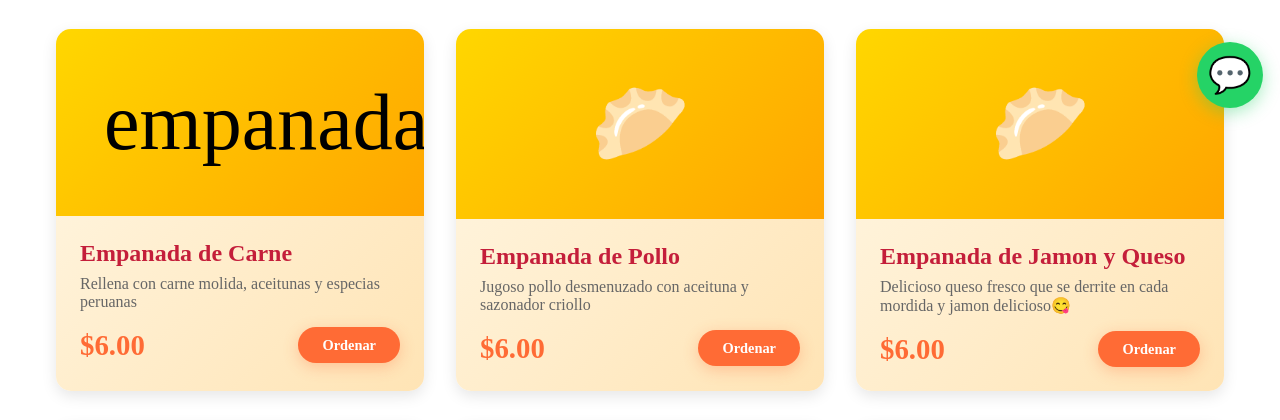
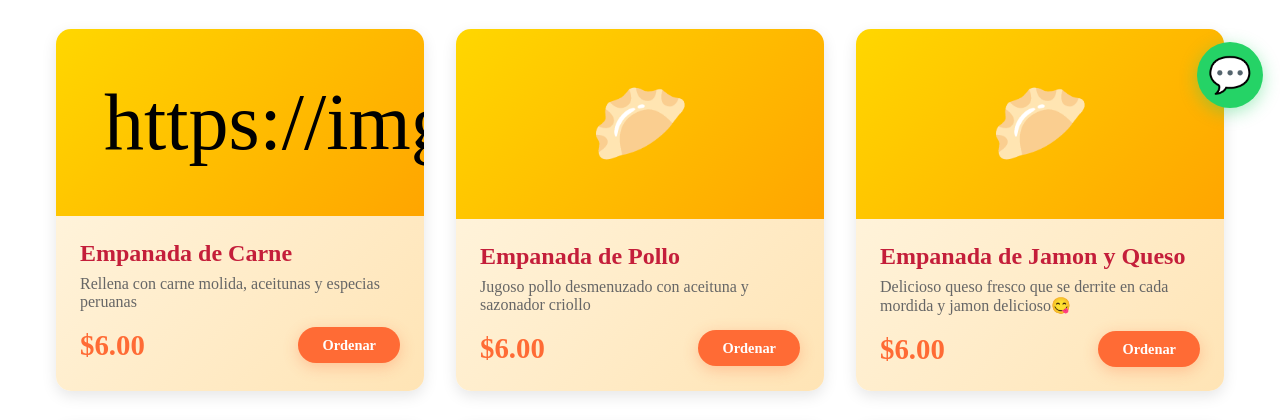
Before and after one commit to Maelitodelicias/maelito-website, a plain HTML site: page index.html in a window 1280 px wide. Shown: the part 675-1095 px from the top of the page. Drawn offline with Linux system fonts and the light colour scheme.

Commit message:
Actualizar index.html

```diff
--- a/index.html
+++ b/index.html
@@ -493,7 +493,7 @@
     <h2 class="section-title">Nuestros Productos</h2>
     <div class="products-grid">
         <div class="product-card">
-            <div class="product-image">empanadas.jpg>
+            <div class="product-image">https://imgur.com/a/S3sEYiA>
             </div>
             <div class="product-info">
                 <h3>Empanada de Carne</h3>
```
